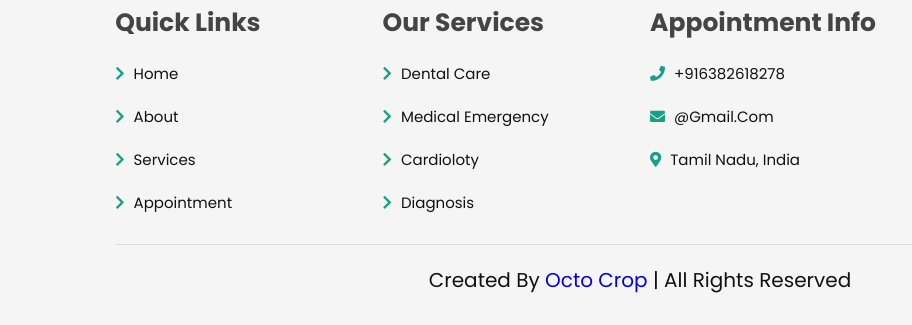
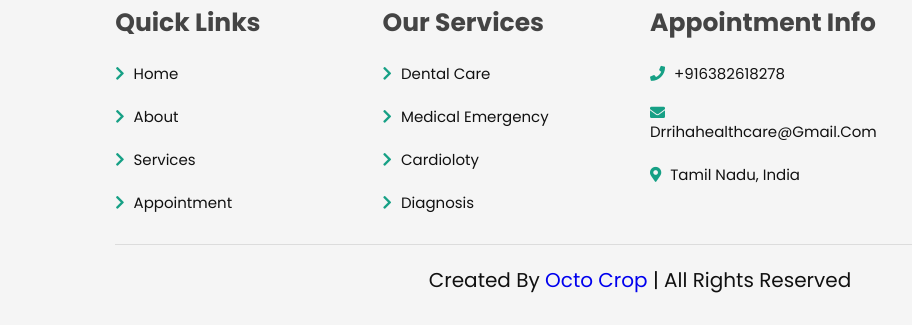
Before and after one commit to DrRiha/Dr.Riha-Consultant, a plain HTML site: page appointment.html in a window 1280 px wide. Shown: the part 689-1014 px from the top of the page, 0-912 px from the left. Drawn offline with Linux system fonts and the light colour scheme; a script that the page names is missing.

Commit message:
Update appointment.html

```diff
--- a/appointment.html
+++ b/appointment.html
@@ -81,7 +81,7 @@
             <h3>appointment info</h3>
 
             <a href="#"> <i class="fas fa-phone"></i> +916382618278 </a>
-            <a href="#"> <i class="fas fa-envelope"></i> @gmail.com </a>
+            <a href="#"> <i class="fas fa-envelope"></i> drrihahealthcare@gmail.com </a>
 
             <a href="#"> <i class="fas fa-map-marker-alt"></i> Tamil Nadu, India </a>
         </div>
```
